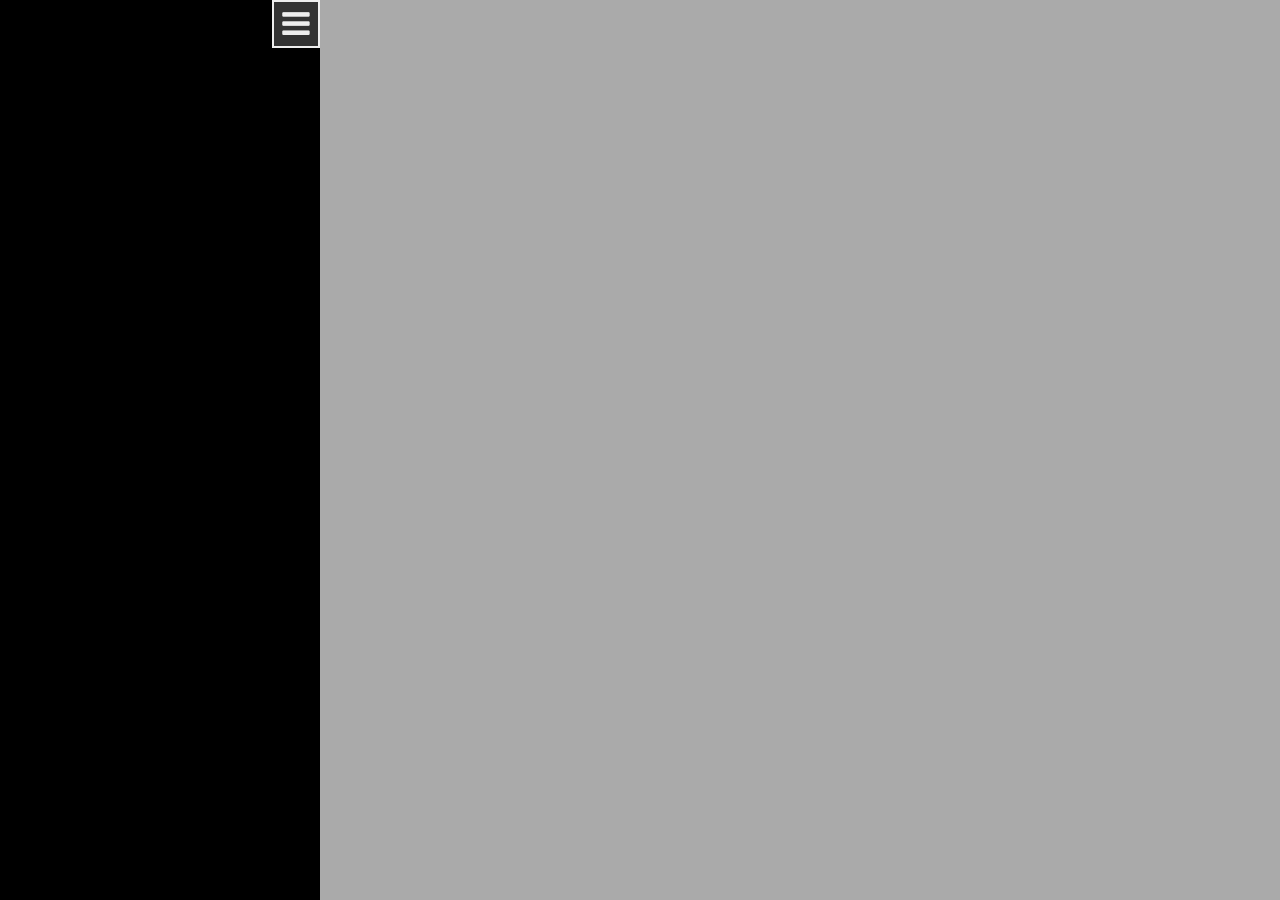
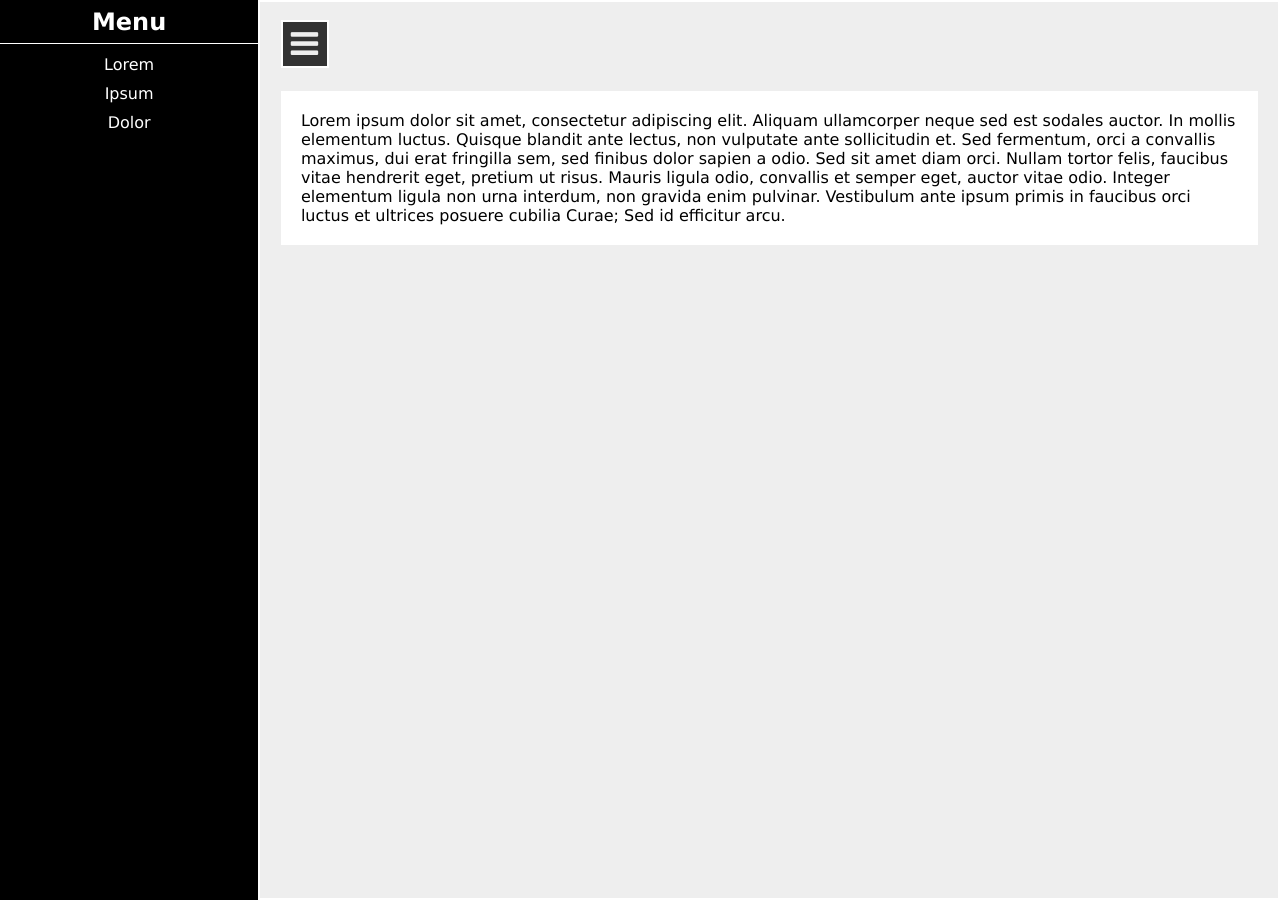
Before and after one commit to yu2/yu2.github.io, a Jekyll site: the page portfolio/home.html, which Jekyll copies as it is, in a window 1280 px wide. Built offline with Jekyll 4.4.1, drawn with Linux system fonts in a browser that asks for light colours; nearby versions of some CDN libraries.

Commit message:
Add files via upload

```diff
--- a/portfolio/home.css
+++ b/portfolio/home.css
@@ -2,25 +2,62 @@
   margin: 0;
   padding: 0;
   box-sizing: border-box;
+  font-family: "lucida sans";
 }
 
 body {
   display: flex;
-  background-color: #AAA;
+  height: 100vh;
+  background-color: #aaa;
+  overflow: hidden;
 }
 
 .shelf {
-  height: 100%;
-  min-width: 20em;
-  max-width: 33%;
+  color: white;
+  display: flex;
+  flex-shrink: 1;
+  flex-direction: column;
+  align-items: center;
+  width: 100%;
   background-color: black;
-  position: fixed;
+  position: relative;
+  left: 0;
+  top: 0;
+  text-align: center;
+  overflow: none;
+}
+
+.shelf h2 {
+  border-bottom: 1px solid white;
+  width: 100%;
+  padding: 3%;
+  margin-bottom: 2%;
+
+}
+
+.shelf p {
+  margin: 2%;
+}
+
+.main {
+  position: relative;
+  display: flex;
+  flex-direction: column;
+  flex-grow: 1;
+  background-color: #eee;
+  border: 2px solid white;
+}
+
+.text-area {
+  margin: 4% 2%;
+  background-color: white;
+  padding: 2%;
 }
 
 .toggle-display {
-  position: absolute;
-  top: 0;
-  right: 0;
+  position: relative;
+  top: 2%;
+  left: 2%;
   height: 1.5em;
   width: 1.5em;
   color: #EEE;
@@ -28,6 +65,16 @@ body {
   display: flex;
   justify-content: center;
   align-items: center;
-  border: 2px solid #eee;
+  border: 2px solid #fff;
   background-color: #333;
 }
+
+a:link {
+  color: white;
+  text-decoration: none;
+}
+
+a:visited {
+  color: white;
+  text-decoration: none;
+}
--- a/portfolio/home.html
+++ b/portfolio/home.html
@@ -7,9 +7,15 @@
   <script src="https://ajax.googleapis.com/ajax/libs/jquery/3.2.1/jquery.min.js"></script>
 </head>
 <body>
-  <div class="header"></div>
   <div class="shelf">
+    <h2>Menu</h2>
+    <p><a href="">Lorem</a></p>
+    <p><a href="">Ipsum</a></p>
+    <p><a href="">Dolor</a></p>
+  </div>
+  <div class="main">
     <div class="toggle-display"><i class="fa fa-bars"></i></div>
+    <div class="text-area">Lorem ipsum dolor sit amet, consectetur adipiscing elit. Aliquam ullamcorper neque sed est sodales auctor. In mollis elementum luctus. Quisque blandit ante lectus, non vulputate ante sollicitudin et. Sed fermentum, orci a convallis maximus, dui erat fringilla sem, sed finibus dolor sapien a odio. Sed sit amet diam orci. Nullam tortor felis, faucibus vitae hendrerit eget, pretium ut risus. Mauris ligula odio, convallis et semper eget, auctor vitae odio. Integer elementum ligula non urna interdum, non gravida enim pulvinar. Vestibulum ante ipsum primis in faucibus orci luctus et ultrices posuere cubilia Curae; Sed id efficitur arcu.</div>
   </div>
   <script src="home.js"></script>
 </body>
--- a/portfolio/home.js
+++ b/portfolio/home.js
@@ -1,15 +1,26 @@
 $(function() {
-  var menuWidth = $(".shelf").width() - $(".toggle-display").width();
+  //var menuWidth = $(".shelf").width() - $(".toggle-display").width();
+  var menuWidth = $(".shelf").width();
   var shelfHidden = false;
   $(".toggle-display").click(function() {
     if (shelfHidden === false) {
       $(".shelf").animate({
-        left: "-=" + menuWidth
+        width: "0%",
+        //left: "-=" + menuWidth,
+        complete: function() {
+          alert("done");
+        }
       });
       shelfHidden = true;
+      /*
+      $('.main').css({
+        "flex-grow": "1"
+      });
+      */
     } else {
       $(".shelf").animate({
-        left: "+=" + menuWidth
+        //left: "+=" + menuWidth
+        width: "100%"
       });
       shelfHidden = false;
     }
```
